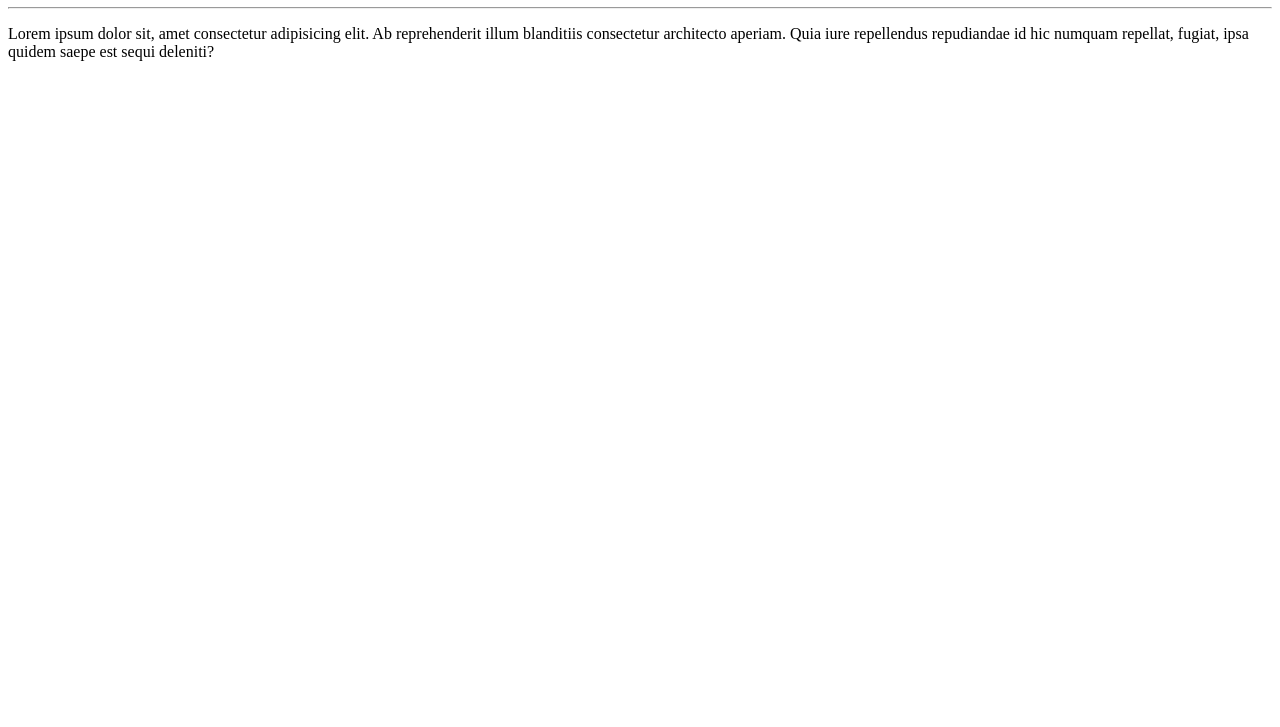
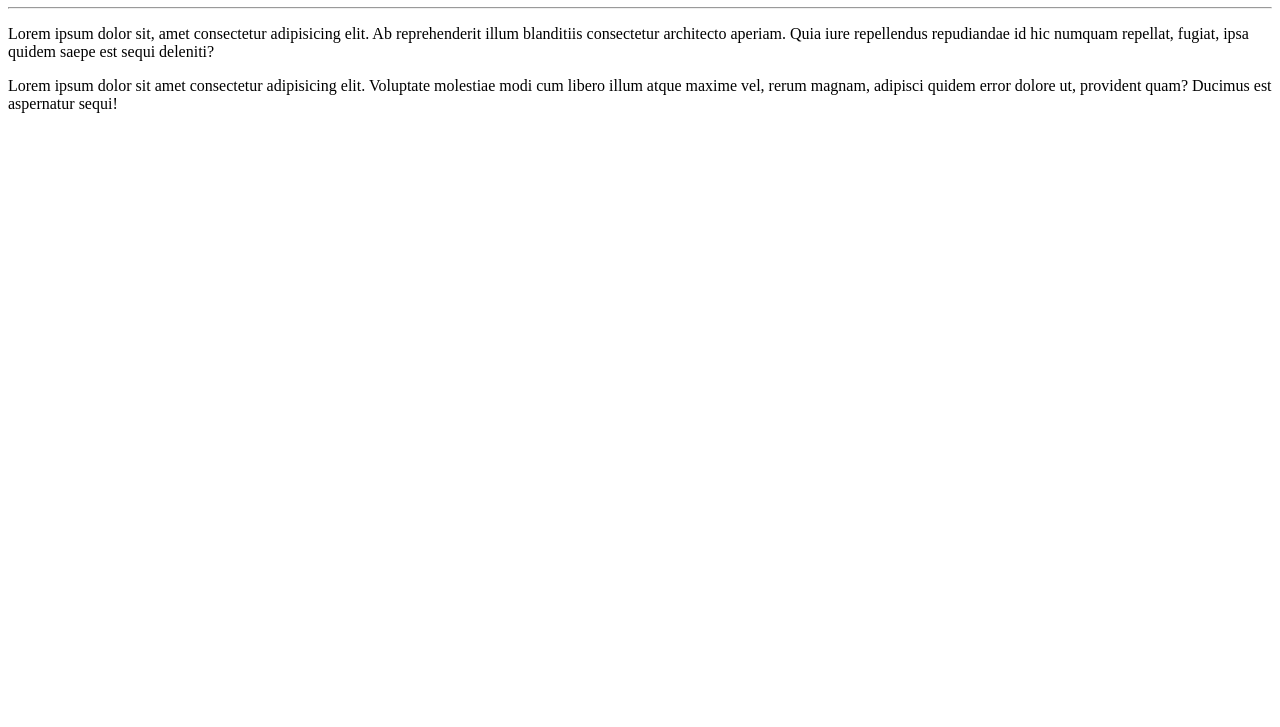
Before and after one commit to julia-portero/Ola-Mundo, a plain HTML site: page site-exemplo/index.html in a window 1280 px wide. Shown: the part 73-800 px from the top of the page. Drawn offline with Linux system fonts and the light colour scheme.

Commit message:
add outro para

```diff
--- a/site-exemplo/index.html
+++ b/site-exemplo/index.html
@@ -9,5 +9,6 @@
     <h1>Olá, MUndo</h1>
     <hr>
     <p>Lorem ipsum dolor sit, amet consectetur adipisicing elit. Ab reprehenderit illum blanditiis consectetur architecto aperiam. Quia iure repellendus repudiandae id hic numquam repellat, fugiat, ipsa quidem saepe est sequi deleniti?</p>
+    <p>Lorem ipsum dolor sit amet consectetur adipisicing elit. Voluptate molestiae modi cum libero illum atque maxime vel, rerum magnam, adipisci quidem error dolore ut, provident quam? Ducimus est aspernatur sequi!</p>
 </body>
 </html>
```
